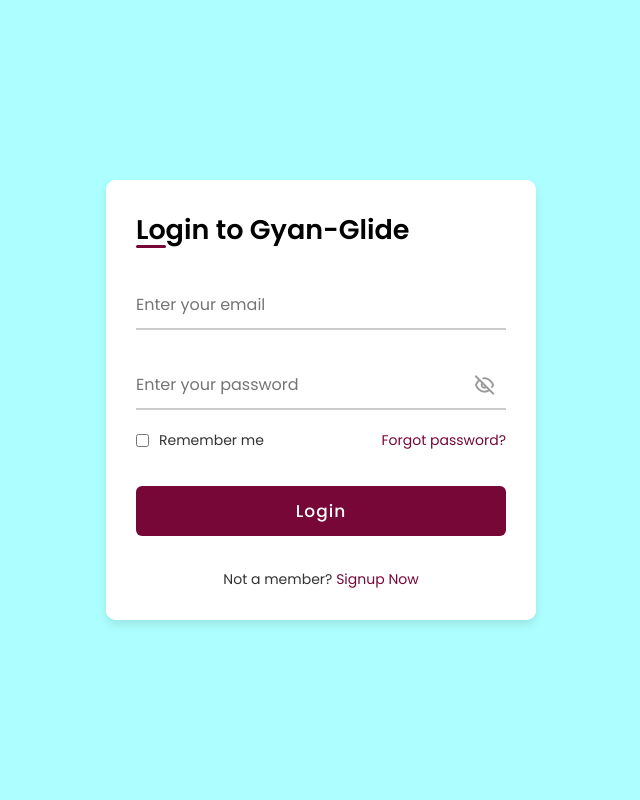
After one commit to reyprashant/Gyan-Glide, a PHP site: page /loginpage.html in a window 1280 px wide. The commit adds this page. Shown: the whole page, without its empty margins (319-959 px from the left). Run offline with PHP 8.4, Linux system fonts and the light colour scheme.

Commit message:
login page and small changes in landing page

```diff
--- /dev/null
+++ b/login/script.js
@@ -0,0 +1,61 @@
+const container = document.querySelector(".container"),
+      pwShowHide = document.querySelectorAll(".showHidePw"),
+      pwFields = document.querySelectorAll(".password"),
+      signUp = document.querySelector(".signup-link"),
+      login = document.querySelector(".login-link");
+
+    //   js code to show/hide password and change icon
+    pwShowHide.forEach(eyeIcon =>{
+        eyeIcon.addEventListener("click", ()=>{
+            pwFields.forEach(pwField =>{
+                if(pwField.type ==="password"){
+                    pwField.type = "text";
+
+                    pwShowHide.forEach(icon =>{
+                        icon.classList.replace("uil-eye-slash", "uil-eye");
+                    })
+                }else{
+                    pwField.type = "password";
+
+                    pwShowHide.forEach(icon =>{
+                        icon.classList.replace("uil-eye", "uil-eye-slash");
+                    })
+                }
+            })
+        })
+    })
+
+    // js code to appear signup and login form
+    signUp.addEventListener("click", ( )=>{
+        container.classList.add("active");
+    });
+    login.addEventListener("click", ( )=>{
+        container.classList.remove("active");
+    });
+
+  // Hardcoded username and password
+  const hardcodedUsername = 'admin';
+  const hardcodedPassword = 'password';
+
+
+  function handleLogin() {
+    // Get the input values
+    const username = document.getElementById('username').value;
+    const password = document.getElementById('password').value;
+    const errorMessage = document.getElementById('error-message');
+
+
+    if (username === hardcodedUsername && password === hardcodedPassword) {
+
+     window.location.href = './webpage.html';
+    } else {
+      // Incorrect login, display an error message
+      errorMessage.textContent = 'Incorrect username or password!';
+    }
+  }
+
+  // Attach the login form submission handler to the login button
+  document.getElementById('login-form').addEventListener('click', function(event) {
+    event.preventDefault(); // Prevent the form from submitting
+    handleLogin(); // Call the login function
+  });
--- /dev/null
+++ b/login/style.css
@@ -0,0 +1,185 @@
+/* ===== Google Font Import - Poformsins ===== */
+@import url('https://fonts.googleapis.com/css2?family=Poppins:wght@300;400;500;600;700&display=swap');
+
+*{
+    margin: 0;
+    padding: 0;
+    box-sizing: border-box;
+    font-family: 'Poppins', sans-serif;
+}
+
+body{
+    height: 100vh;
+    display: flex;
+    align-items: center;
+    justify-content: center;
+  /* background-color:hsl(334.3, 88.9%, 24.7%); ; */
+    background-color:  rgb(173, 255, 255);
+}
+
+.container{
+    position: relative;
+    max-width: 430px;
+    width: 100%;
+    background: #fff;
+    border-radius: 10px;
+    box-shadow: 0 5px 10px rgba(0, 0, 0, 0.1);
+    overflow: hidden;
+    margin: 0 20px;
+}
+
+.container .forms{
+    display: flex;
+    align-items: center;
+    height: 440px;
+    width: 200%;
+    transition: height 0.2s ease;
+}
+
+
+.container .form{
+    width: 50%;
+    padding: 30px;
+    background-color: #fff;
+    transition: margin-left 0.18s ease;
+}
+
+.container.active .login{
+    margin-left: -50%;
+    opacity: 0;
+    transition: margin-left 0.18s ease, opacity 0.15s ease;
+}
+
+.container .signup{
+    opacity: 0;
+    transition: opacity 0.09s ease;
+}
+.container.active .signup{
+    opacity: 1;
+    transition: opacity 0.2s ease;
+}
+
+.container.active .forms{
+    height: 600px;
+}
+.container .form .title{
+    position: relative;
+    font-size: 27px;
+    font-weight: 600;
+}
+
+.form .title::before{
+    content: '';
+    position: absolute;
+    left: 0;
+    bottom: 0;
+    height: 3px;
+    width: 30px;
+    background-color: hsl(334.3, 88.9%, 24.7%);
+    border-radius: 25px;
+}
+
+.form .input-field{
+    position: relative;
+    height: 50px;
+    width: 100%;
+    margin-top: 30px;
+}
+
+.input-field input{
+    position: absolute;
+    height: 100%;
+    width: 100%;
+    border: none;
+    outline: none;
+    font-size: 16px;
+    border-bottom: 2px solid #ccc;
+    border-top: 2px solid transparent;
+    transition: all 0.2s ease;
+}
+
+.input-field input:is(:focus, :valid){
+    border-bottom-color: hsl(334.3, 88.9%, 24.7%);;
+}
+
+.input-field i{
+    position: absolute;
+    top: 50%;
+    transform: translateY(-50%);
+    color: #999;
+    font-size: 23px;
+    transition: all 0.2s ease;
+}
+
+.input-field input:is(:focus, :valid) ~ i{
+    color: hsl(334.3, 88.9%, 24.7%);
+}
+
+.input-field i.icon{
+    left: 0;
+}
+.input-field i.showHidePw{
+    right: 0;
+    cursor: pointer;
+    padding: 10px;
+}
+
+.form .checkbox-text{
+    display: flex;
+    align-items: center;
+    justify-content: space-between;
+    margin-top: 20px;
+}
+
+.checkbox-text .checkbox-content{
+    display: flex;
+    align-items: center;
+}
+
+.checkbox-content input{
+    margin-right: 10px;
+    accent-color: hsl(334.3, 88.9%, 24.7%);
+}
+
+.form .text{
+    color: #333;
+    font-size: 14px;
+}
+
+.form a.text{
+    color: hsl(334.3, 88.9%, 24.7%);
+    text-decoration: none;
+}
+.form a:hover{
+    text-decoration: underline;
+}
+
+.form .button{
+    margin-top: 35px;
+}
+.error-message{
+    color: hsl(334.3, 88.9%, 24.7%);
+}
+.form .button input{
+    border: none;
+    color: #fff;
+    font-size: 17px;
+    font-weight: 500;
+    letter-spacing: 1px;
+    border-radius: 6px;
+    background-color: hsl(334.3, 88.9%, 24.7%);
+    /* background-color:  rgb(173, 255, 255); */
+    cursor: pointer;
+    transition: all 0.3s ease;
+}
+
+.button input:hover{
+    background-color: hsl(334, 95%, 7%);
+    transform: translateY(-5px);
+    transition: 0.5s;
+}
+
+.form .login-signup{
+    margin-top: 30px;
+    text-align: center;
+}
--- /dev/null
+++ b/loginpage.html
@@ -0,0 +1,95 @@
+<!DOCTYPE html>
+<html lang="en">
+<head>
+    <meta charset="UTF-8">
+    <meta http-equiv="X-UA-Compatible" content="IE=edge">
+    <meta name="viewport" content="width=device-width, initial-scale=1.0">
+    <link rel="stylesheet" href="https://unicons.iconscout.com/release/v4.0.0/css/line.css">
+    <link rel="stylesheet" href="./login/style.css">
+
+    <title> Log In TechOne</title>
+</head>
+<body>
+        <div class="container">
+            <div class="forms">
+            <div class="form login">
+                <span class="title">Login to Gyan-Glide</span>
+                <form action="#">
+                    <div class="input-field">
+                        <input type="text" id="username" placeholder="Enter your email" required>
+                        <!-- <i class="uil uil-envelope icon"></i> -->
+                    </div>
+                    <div class="input-field">
+                        <input type="password"  id="password" class="password" placeholder="Enter your password" required>
+                        <!-- <i class="uil uil-lock icon"></i> -->
+                        <i class="uil uil-eye-slash showHidePw"></i>
+                    </div>
+
+                    <div class="checkbox-text">
+                        <div class="checkbox-content">
+                            <input type="checkbox" id="logCheck">
+                            <label for="logCheck" class="text">Remember me</label>
+                        </div>
+
+                        <a href="#" class="text">Forgot password?</a>
+                    </div>
+
+                    <div class="input-field button">
+                        <input type="button" id="login-form" value="Login">
+                    </div>
+
+                    <div id="error-message" class="error-message"></div>
+                </form>
+
+                <div class="login-signup">
+                    <span class="text">Not a member?
+                        <a href="#" class="text signup-link">Signup Now</a>
+                    </span>
+                </div>
+            </div>
+
+            <!-- Registration Form -->
+            <div class="form signup">
+                <span class="title">Registration to Gyan-Glide</span>
+                <form action="#">
+                    <div class="input-field">
+                        <input type="text" placeholder="Enter your name" required>
+                        <
+                    </div>
+                    <div class="input-field">
+                        <input type="text" placeholder="Enter your email" required>
+
+                    </div>
+                    <div class="input-field">
+                        <input type="password" class="password" placeholder="Create a password" required>
+
+                    </div>
+                    <div class="input-field">
+                        <input type="password" class="password" placeholder="Confirm a password" required>
+
+                        <i class="uil uil-eye-slash showHidePw"></i>
+                    </div>
+
+                    <div class="checkbox-text">
+                        <div class="checkbox-content">
+                            <input type="checkbox" id="termCon">
+                            <label for="termCon" class="text">I accepted all terms and conditions</label>
+                        </div>
+                    </div>
+
+                    <div class="input-field button">
+                        <input type="button" value="Signup">
+                    </div>
+                </form>
+
+                <div class="login-signup">
+                    <span class="text">Already a member?
+                        <a href="#" class="text login-link">Login Now</a>
+                    </span>
+                </div>
+            </div>
+        </div>
+    </div>
+<script src="./login/script.js"></script>
+</body>
+</html>
```
Also changed, not shown: index.html (+4 -4 lines), style.css (+13 -6 lines).
